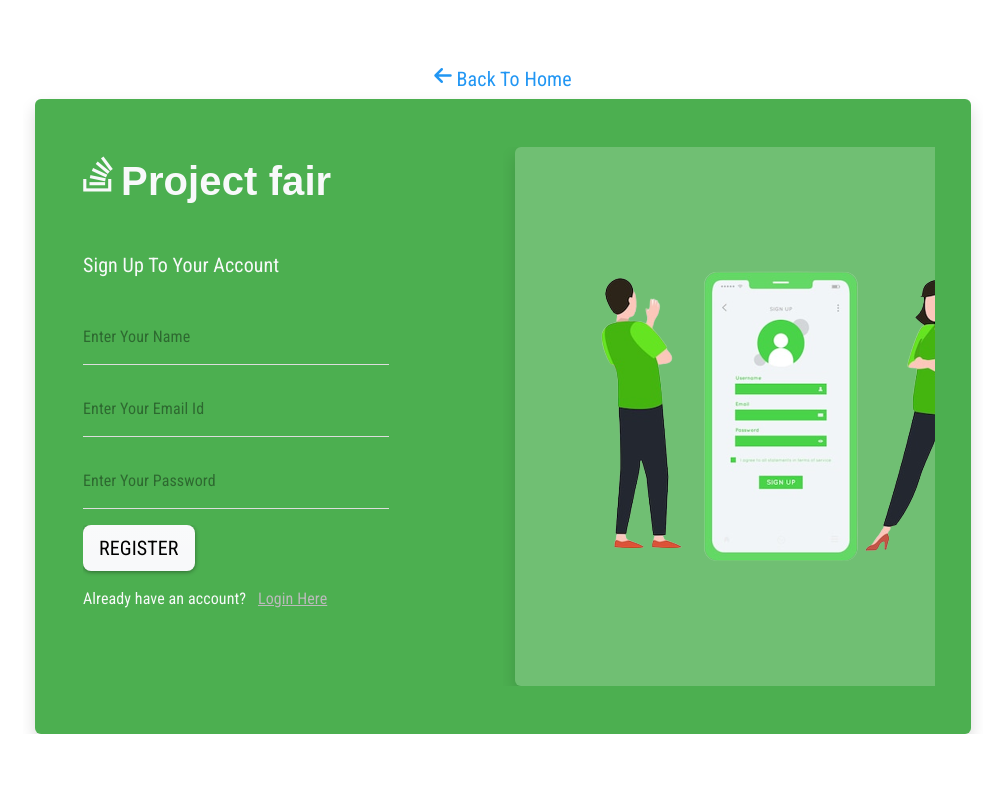
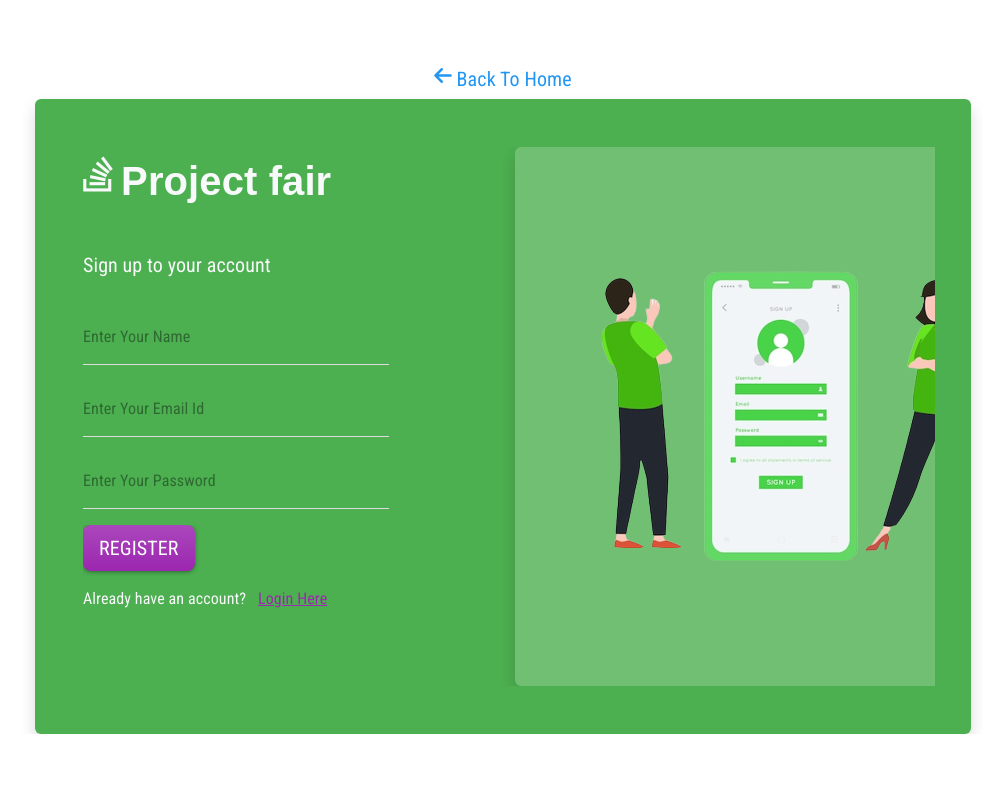
Before and after one commit to Nizma8/project-fair-react.js, a React (Create React App) app: page /register in a window 1280 px wide. Shown: the top 799 px of the page, without its empty margins (137-1142 px from the left). Built offline with nearby package versions, Linux system fonts and the light colour scheme; a web font is replaced by a local one.

Commit message:
project-fair-version-4

```diff
--- a/package.json
+++ b/package.json
@@ -6,12 +6,14 @@
     "@testing-library/jest-dom": "^5.17.0",
     "@testing-library/react": "^13.4.0",
     "@testing-library/user-event": "^13.5.0",
+    "axios": "^1.6.0",
     "bootstrap": "^5.3.2",
     "react": "^18.2.0",
     "react-bootstrap": "^2.9.1",
     "react-dom": "^18.2.0",
     "react-router-dom": "^6.17.0",
     "react-scripts": "5.0.1",
+    "react-toastify": "^9.1.3",
     "web-vitals": "^2.1.4"
   },
   "scripts": {
--- a/src/componnets/Auth.jsx
+++ b/src/componnets/Auth.jsx
@@ -1,11 +1,36 @@
-import React from "react";
+import React, { useState } from "react";
 import { Button, Card, Col, Form, Row } from "react-bootstrap";
-import { Link } from "react-router-dom";
+import { Link, useNavigate } from "react-router-dom";
 import loginImage from "../Assets/login.png";
+import { registerApi } from "../services/allApi";
+import { ToastContainer, toast } from "react-toastify";
+import "react-toastify/dist/ReactToastify.css";
 
 function Auth({ register }) {
+  const [userData, setUserData] = useState({
+    username: "",
+    email: "",
+    password: "",
+  });
+  console.log(userData);
+  const navigate = useNavigate();
   const registerForm = register ? true : false;
-
+  const handleRegister = async (event) => {
+    event.preventDefault();
+    const { username, email, password } = userData;
+    if (!username || !email || !password) {
+      toast.error("please fill the form");
+    } else {
+      const response = await registerApi(userData);
+      if (response.status === 200) {
+        toast.success(`${response.data.username} is successfully registered!!`);
+        setUserData({ username: "", email: "", password: "" });
+        navigate("/login");
+      } else {
+        toast.warning(response.response.data);
+      }
+    }
+  };
   return (
     <div
       style={{ width: "100%", height: "100vh" }}
@@ -36,40 +61,83 @@ function Auth({ register }) {
                 <h5 className="fw-normal mt-5 pb-4 text-light">
                   {" "}
                   {registerForm
-                    ? "Sign Up To Your Account"
+                    ? "Sign up to your account"
                     : "Sign In to Your Account"}
                 </h5>
 
                 <Form className="text-light w-75">
                   {registerForm && (
                     <Form.Group className="mb-3" controlId="formBasicUsername1">
-                      <Form.Control type="text" placeholder="Enter Your Name" />
+                      <Form.Control
+                        type="text"
+                        placeholder="Enter Your Name"
+                        onChange={(e) => {
+                          setUserData({
+                            ...userData,
+                            username: e.target.value,
+                          });
+                        }}
+                        value={userData.username}
+                      />
                     </Form.Group>
                   )}
                   <Form.Group className="mb-3" controlId="formBasicEmail1">
                     <Form.Control
                       type="email"
                       placeholder="Enter Your Email Id"
+                      onChange={(e) => {
+                        setUserData({ ...userData, email: e.target.value });
+                      }}
+                      value={userData.email}
                     />
                   </Form.Group>
                   <Form.Group className="mb-3" controlId="formBasicPassword1">
                     <Form.Control
                       type="password"
                       placeholder="Enter Your Password"
+                      onChange={(e) => {
+                        setUserData({ ...userData, password: e.target.value });
+                      }}
+                      value={userData.password}
                     />
                   </Form.Group>
 
-                  {
-                   registerForm? <div><Button variant="light" type="submit" size="lg">Register</Button>
-                   <p className="mt-3">Already have an account? <Link to="/login" className="text-secondary lh-base btn-link ms-2">Login Here</Link>
-
-                   </p>
-                   </div> :<div><Button variant="light" type="submit" size="lg">Login</Button>
-                   <p  className="mt-3">New User? <Link to="/register" className=" fw-bolder text-secondary lh-base btn-link ms-2">Register</Link>
-
-                   </p>
-                   </div>
-                  }
+                  {registerForm ? (
+                    <div>
+                      <Button
+                        variant="info"
+                        type="submit"
+                        size="lg"
+                        onClick={handleRegister}
+                      >
+                        Register
+                      </Button>
+                      <p className="mt-3">
+                        Already have an account?{" "}
+                        <Link
+                          to="/login"
+                          className=" lh-base btn-link ms-2 text-info"
+                        >
+                          Login Here
+                        </Link>
+                      </p>
+                    </div>
+                  ) : (
+                    <div>
+                      <Button variant="info" type="submit" size="lg">
+                        Login
+                      </Button>
+                      <p className="mt-3">
+                        New User?{" "}
+                        <Link
+                          to="/register"
+                          className=" fw-bolder text-info lh-base btn-link ms-2"
+                        >
+                          Register
+                        </Link>
+                      </p>
+                    </div>
+                  )}
                 </Form>
               </div>
             </Col>
@@ -83,6 +151,18 @@ function Auth({ register }) {
           </Row>
         </Card>
       </div>
+      <ToastContainer
+        position="top-center"
+        autoClose={5000}
+        hideProgressBar={false}
+        newestOnTop={false}
+        closeOnClick
+        rtl={false}
+        pauseOnFocusLoss
+        draggable
+        pauseOnHover={false}
+        theme="dark"
+      />
     </div>
   );
 }
--- a/src/pages/Home.jsx
+++ b/src/pages/Home.jsx
@@ -1,10 +1,11 @@
-import React from 'react'
+import React, { useState } from 'react'
 import { Col, Row } from 'react-bootstrap'
 import designation from "../Assets/task-management.png"
 import HomeProjects from '../componnets/HomeProjects'
 import { Link } from 'react-router-dom'
 
 function Home() {
+    const [isLoggedIn,setIsLoggedIn] =useState(false)
   return (
    <>
         <div className='container-fluid rounded bg-success' style={{width:"100%",height:'100vh',}}>
@@ -14,15 +15,15 @@ function Home() {
                     }} className=' mt-5 heading'>
                         <i className="fa-brands fa-stack-overflow  fa-bounce" style={{color:'#6D3297'}}></i> Project Fair
                     </h1>
-                    <p className='fw-bold fs-4 pr' style={{fontFamily:"Source Sans 3,san-serif"}}>Welcome to Project-Fair: Your Ultimate Project Management Hub! <br /></p>
-                    <p className=' pr mt-2 fw-bold  fs-6' style={{fontFamily:"Source Sans 3,san-serif"}}>Don't miss out on the opportunity to streamline your project management and connect with others who share your passions. Join Project-Fair today and become a part of this exciting community! Thank you for choosing Project-Fail, where every project is an opportunity to learn, grow, and succeed!</p>
-                   {/* {
-                    isLoggedIn?<Link to={"/dashboard"} className='btn btn-warning'> Manage ayour aprojects <i className='fa-solid fa-right-long fa-beat ms-2'></i>
-                    </Link> :<Link to={"/login"} className='btn btn-warning'> Start to explore<i className='fa-solid fa-right-long fa-beat ms-2'></i>
+                    <p className='fw-bold fs-4 pr text-black' style={{fontFamily:"Source Sans 3,san-serif"}}>Welcome to Project-Fair: Your Ultimate Project Management Hub! <br /></p>
+                    <p className=' pr mt-2 fw-bold  fs-6 text-black' style={{fontFamily:"Source Sans 3,san-serif"}}>Don't miss out on the opportunity to streamline your project management and connect with others who share your passions. Join Project-Fair today and become a part of this exciting community! Thank you for choosing Project-Fail, where every project is an opportunity to learn, grow, and succeed!</p>
+                   {
+                    isLoggedIn?
+                    <Link to={'/dashboard'} className='btn btn-info'> Manage your aprojects <i className='fa-solid fa-right-long fa-beat ms-2'></i>
+                    </Link> :<Link to={"/login"} className='btn btn-info'> Start to explore<i className='fa-solid fa-right-long fa-beat ms-2'></i>
                     </Link>
-                   } */}
+                   }
 
-                    <button className='btn fw-bold text-white mb-1' style={{backgroundColor:'#6D3297'}}>Getting Started <i className='fa-solid fa-right-long fa-beat ms-2'></i></button>
 
 
                 </Col>
@@ -31,7 +32,7 @@ function Home() {
                 </Col >
              </Row>
 
-           <p className=' text-center fs-5  fw-bolder' >  <Link to={"/login"} style={{textDecoration:'none',color:'#6D3297'}}>Get Started </Link> |<Link to={"/projects"} style={{textDecoration:'none',color:'#6D3297'}} > Browse Projects</Link></p>
+           <p className=' text-center fs-5  fw-bolder' >  <Link to={"/login"} style={{textDecoration:'none',color:'#6D3297'}}>Get Started </Link> |<Link style={{textDecoration:'none',color:'#6D3297'}} > Browse Projects</Link></p>
         </div>
 
         {/* glimpse of all projects */}
--- /dev/null
+++ b/src/services/allApi.js
@@ -0,0 +1,8 @@
+import { BASEURL } from "./baseUrl";
+import { commonApi } from "./commonapi";
+
+// register Api
+
+export const registerApi = async (user)=>{
+return  await commonApi("POST",`${BASEURL}/user/register`,user,"")
+}
--- /dev/null
+++ b/src/services/baseUrl.js
@@ -0,0 +1 @@
+export const BASEURL ='http://localhost:4000'
--- /dev/null
+++ b/src/services/commonapi.js
@@ -0,0 +1,19 @@
+import axios from "axios";
+
+
+export const commonApi = async (httpMethod, url, reqbody, reqheader) => {
+  // create an instance for axios
+  let reqconfig = {
+    method: httpMethod,
+    url,
+    data: reqbody,
+    headers: reqheader ? reqheader : { "Content-Type": "application/json" },
+  };
+  return await axios(reqconfig)
+    .then((result) => {
+      return result;
+    })
+    .catch((err) => {
+      return err;
+    });
+};
```
Also changed, not shown: 2 other files (tests, documents, lock files or other folders).
